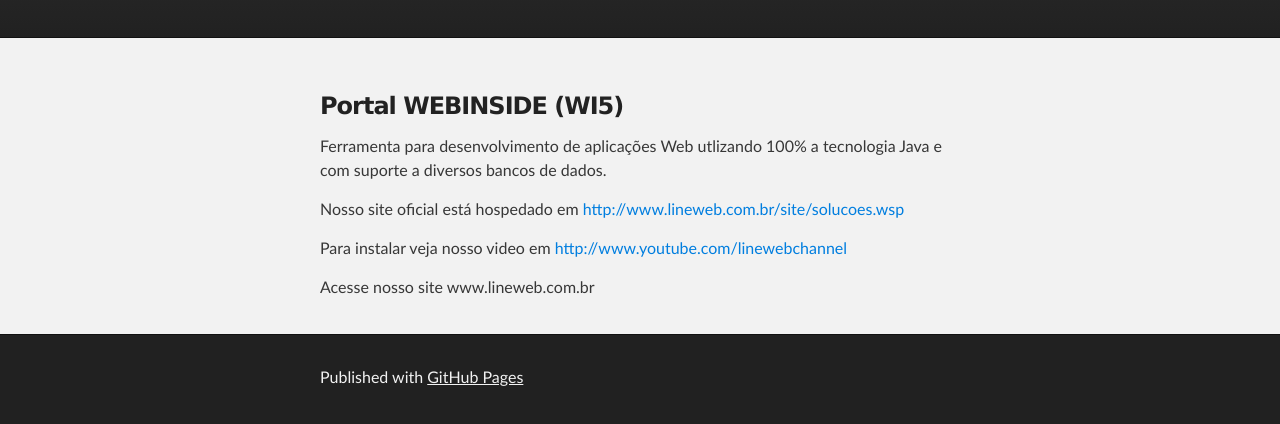
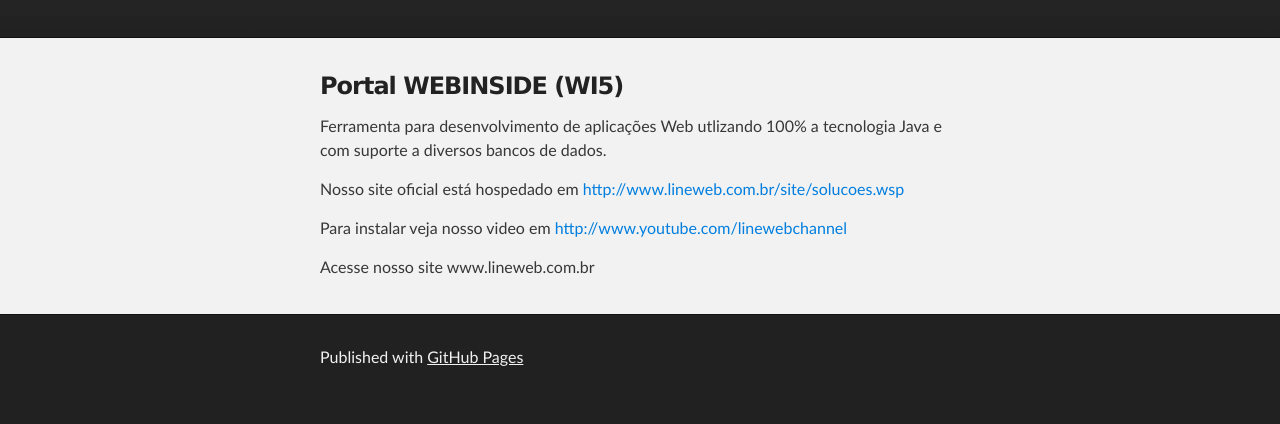
Before and after one commit to webinside/webinside.github.io, a plain HTML site: page index.html in a window 1280 px wide. Shown: the part 208-632 px from the top of the page. Drawn offline with Linux system fonts and the light colour scheme.

Commit message:
Update stylesheet.css

```diff
--- a/stylesheets/stylesheet.css
+++ b/stylesheets/stylesheet.css
@@ -359,7 +359,7 @@
 }
 
 #main_content {
-  padding-top: 40px;
+//  padding-top: 40px;
 }
 
 #footer_wrap {
```
